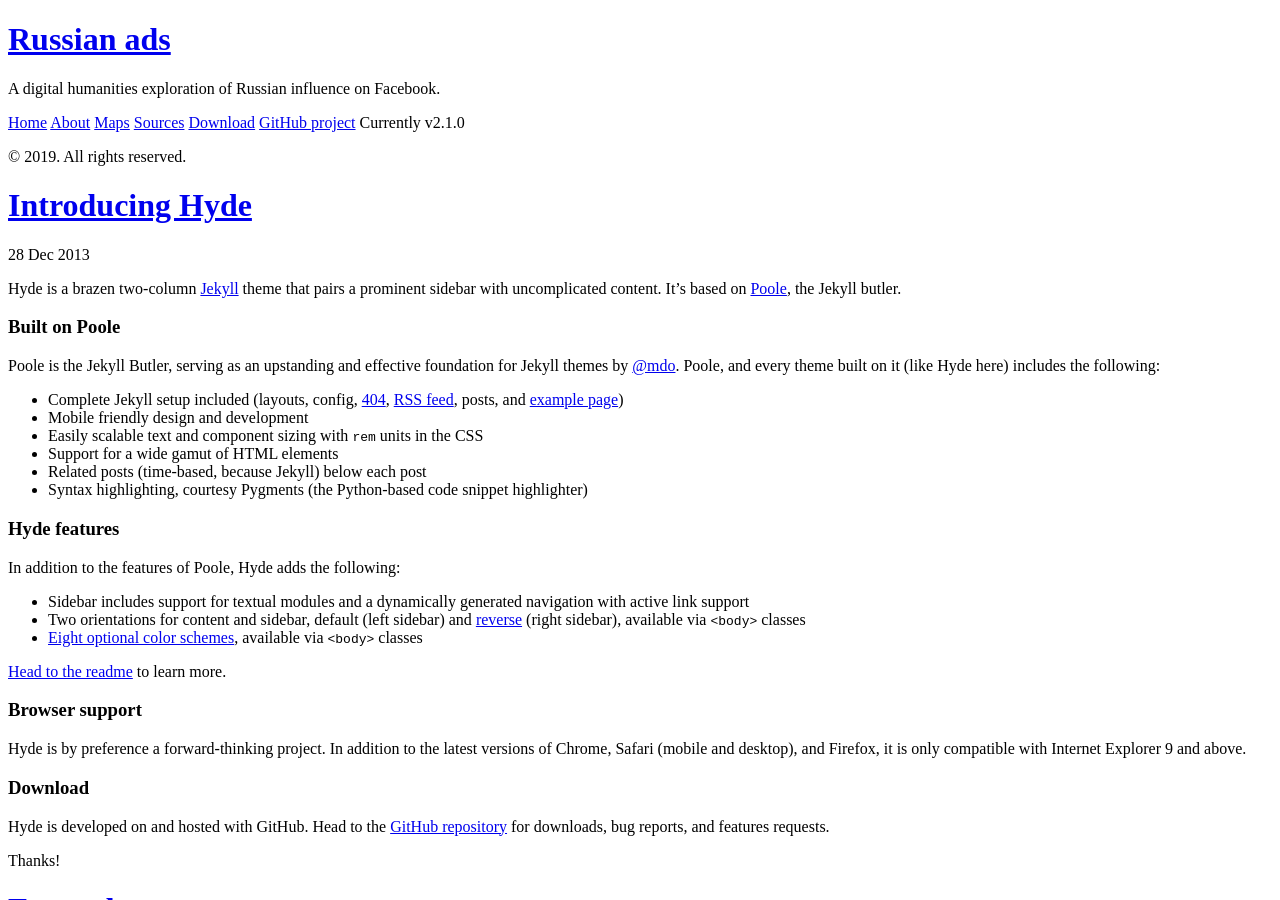
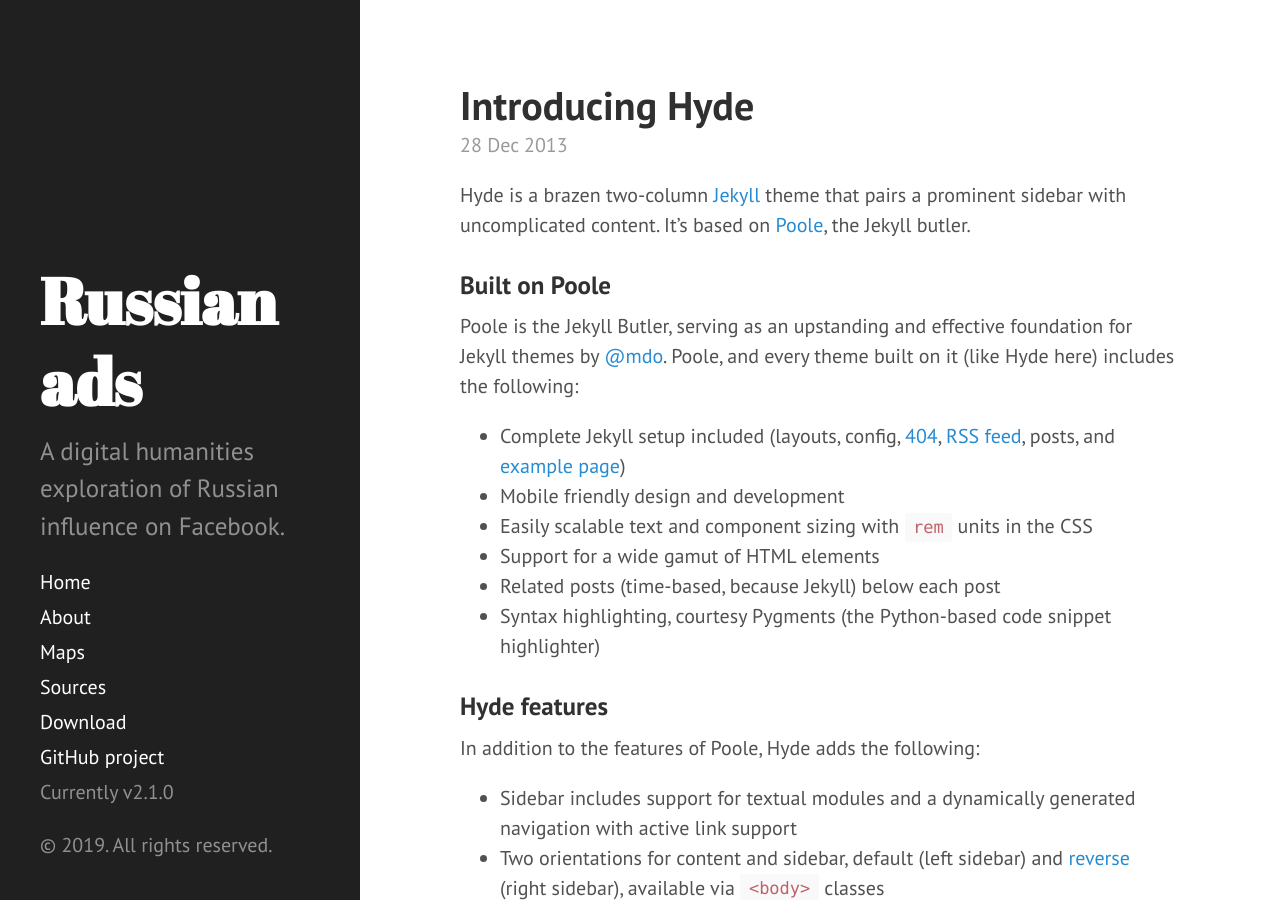
Before and after one commit to isawil/russian-ads, a Jekyll site: the page built from index.html, in a window 1280 px wide and 900 px high. Built offline with Jekyll 4.4.1, drawn with Linux system fonts in a browser that asks for light colours; the list of posts is cut into pages by our own code.

```diff
--- a/_config.yml
+++ b/_config.yml
@@ -8,8 +8,8 @@ permalink:        pretty
 title:            Russian ads
 tagline:          'A DH exploration'
 description:      'A digital humanities exploration of Russian influence on Facebook.'
-url:              http://isawil.github.io/
-baseurl:          russian-ads/
+url:              http://isawil.github.io
+baseurl:          /russian-ads/
 
 author:
   name:           'Isaac Williams'
```
